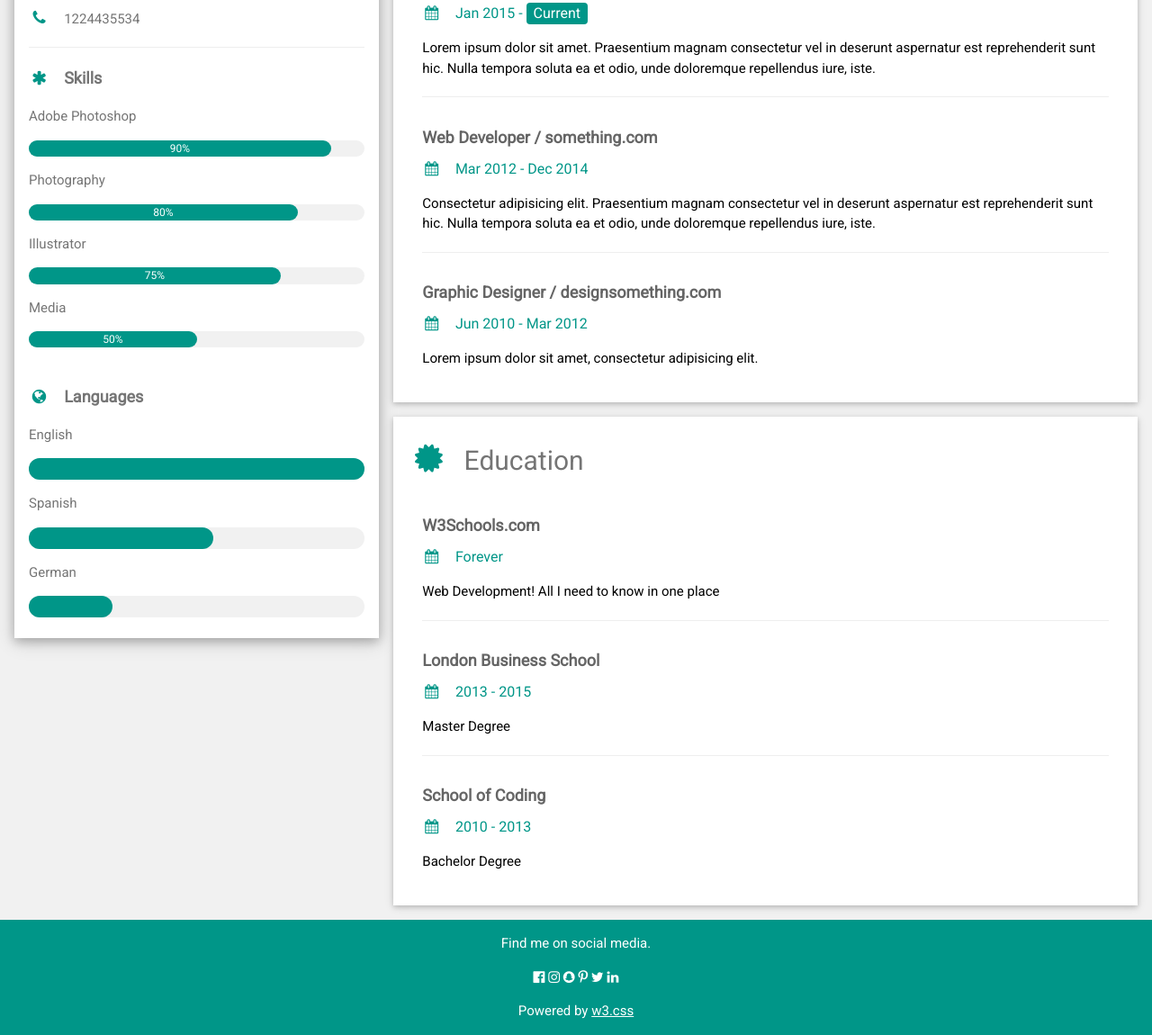
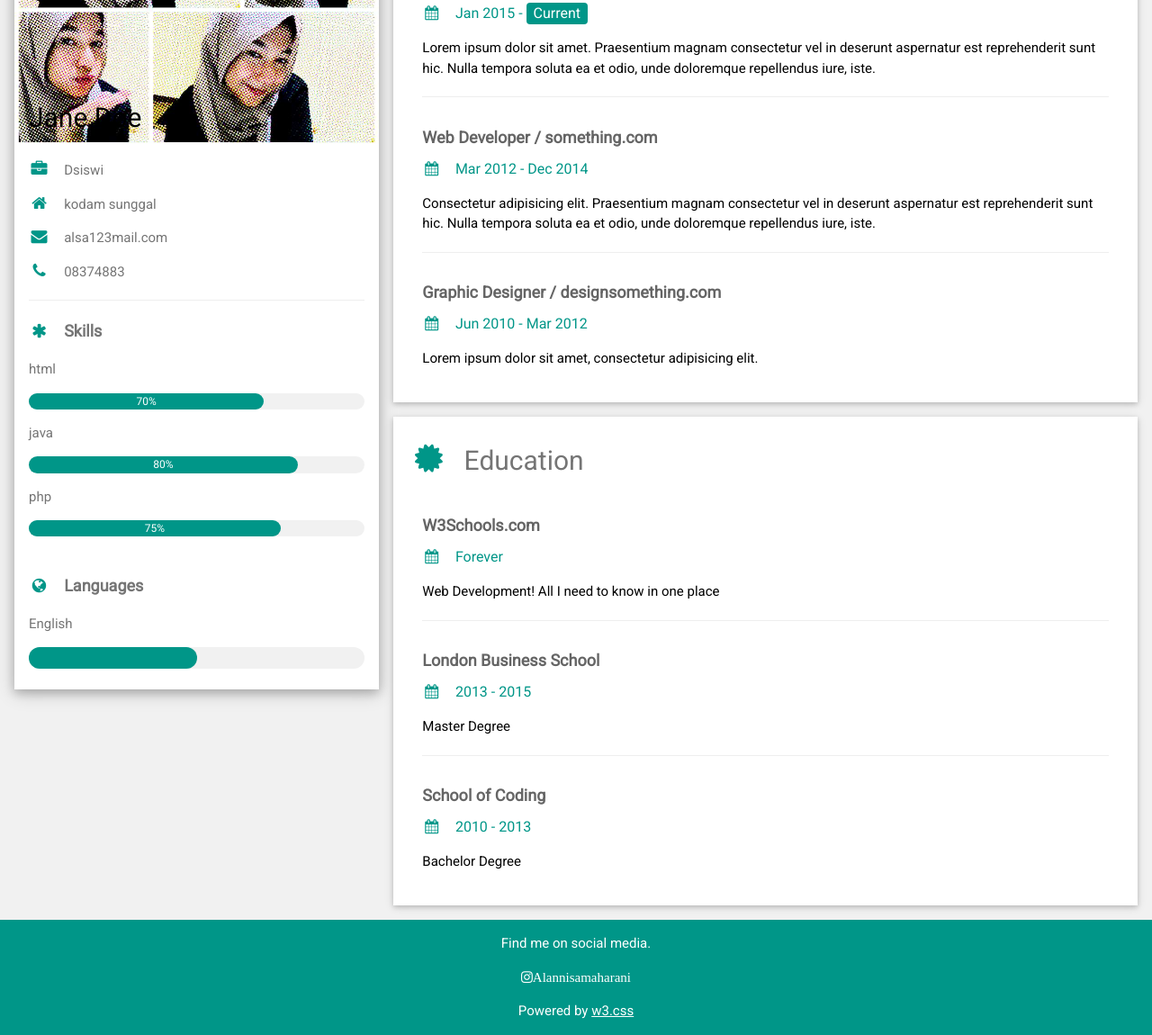
Before and after one commit to Alanisamaharani/Alanisamaharani.github.io, a plain HTML site: page index.html in a window 1280 px wide. Shown: the part 157-1307 px from the top of the page at 90% size. Drawn offline with nearby package versions, Linux system fonts and the light colour scheme.

Commit message:
index.html

```diff
--- a/index.html
+++ b/index.html
@@ -24,52 +24,41 @@ html,body,h1,h2,h3,h4,h5,h6 {font-family: "Roboto", sans-serif}
 
       <div class="w3-white w3-text-grey w3-card-4">
         <div class="w3-display-container">
-          <img src="/w3images/avatar_hat.jpg" style="width:100%" alt="Avatar">
+          <img src="alsa.jpg" style="width:100%" alt="Avatar">
           <div class="w3-display-bottomleft w3-container w3-text-black">
             <h2>Jane Doe</h2>
           </div>
         </div>
         <div class="w3-container">
-          <p><i class="fa fa-briefcase fa-fw w3-margin-right w3-large w3-text-teal"></i>Designer</p>
-          <p><i class="fa fa-home fa-fw w3-margin-right w3-large w3-text-teal"></i>London, UK</p>
-          <p><i class="fa fa-envelope fa-fw w3-margin-right w3-large w3-text-teal"></i>ex@mail.com</p>
-          <p><i class="fa fa-phone fa-fw w3-margin-right w3-large w3-text-teal"></i>1224435534</p>
+          <p><i class="fa fa-briefcase fa-fw w3-margin-right w3-large w3-text-teal"></i>Dsiswi</p>
+          <p><i class="fa fa-home fa-fw w3-margin-right w3-large w3-text-teal"></i>kodam sunggal</p>
+          <p><i class="fa fa-envelope fa-fw w3-margin-right w3-large w3-text-teal"></i>alsa123mail.com</p>
+          <p><i class="fa fa-phone fa-fw w3-margin-right w3-large w3-text-teal"></i>08374883</p>
           <hr>
 
           <p class="w3-large"><b><i class="fa fa-asterisk fa-fw w3-margin-right w3-text-teal"></i>Skills</b></p>
-          <p>Adobe Photoshop</p>
+          <p>html</p>
           <div class="w3-light-grey w3-round-xlarge w3-small">
-            <div class="w3-container w3-center w3-round-xlarge w3-teal" style="width:90%">90%</div>
+            <div class="w3-container w3-center w3-round-xlarge w3-teal" style="width:70%">70%</div>
           </div>
-          <p>Photography</p>
+          <p>java</p>
           <div class="w3-light-grey w3-round-xlarge w3-small">
             <div class="w3-container w3-center w3-round-xlarge w3-teal" style="width:80%">
               <div class="w3-center w3-text-white">80%</div>
             </div>
           </div>
-          <p>Illustrator</p>
+          <p>php</p>
           <div class="w3-light-grey w3-round-xlarge w3-small">
             <div class="w3-container w3-center w3-round-xlarge w3-teal" style="width:75%">75%</div>
-          </div>
-          <p>Media</p>
-          <div class="w3-light-grey w3-round-xlarge w3-small">
-            <div class="w3-container w3-center w3-round-xlarge w3-teal" style="width:50%">50%</div>
           </div>
           <br>
 
           <p class="w3-large w3-text-theme"><b><i class="fa fa-globe fa-fw w3-margin-right w3-text-teal"></i>Languages</b></p>
           <p>English</p>
           <div class="w3-light-grey w3-round-xlarge">
-            <div class="w3-round-xlarge w3-teal" style="height:24px;width:100%"></div>
+            <div class="w3-round-xlarge w3-teal" style="height:24px;width:50%"></div>
           </div>
-          <p>Spanish</p>
-          <div class="w3-light-grey w3-round-xlarge">
-            <div class="w3-round-xlarge w3-teal" style="height:24px;width:55%"></div>
-          </div>
-          <p>German</p>
-          <div class="w3-light-grey w3-round-xlarge">
-            <div class="w3-round-xlarge w3-teal" style="height:24px;width:25%"></div>
-          </div>
+
           <br>
         </div>
       </div><br>
@@ -133,12 +122,8 @@ html,body,h1,h2,h3,h4,h5,h6 {font-family: "Roboto", sans-serif}
 
 <footer class="w3-container w3-teal w3-center w3-margin-top">
   <p>Find me on social media.</p>
-  <i class="fa fa-facebook-official w3-hover-opacity"></i>
-  <i class="fa fa-instagram w3-hover-opacity"></i>
-  <i class="fa fa-snapchat w3-hover-opacity"></i>
-  <i class="fa fa-pinterest-p w3-hover-opacity"></i>
-  <i class="fa fa-twitter w3-hover-opacity"></i>
-  <i class="fa fa-linkedin w3-hover-opacity"></i>
+   <i class="fa fa-instagram w3-hover-opacity">Alannisamaharani</i>
+
   <p>Powered by <a href="https://www.w3schools.com/w3css/default.asp" target="_blank">w3.css</a></p>
 </footer>
 
```
